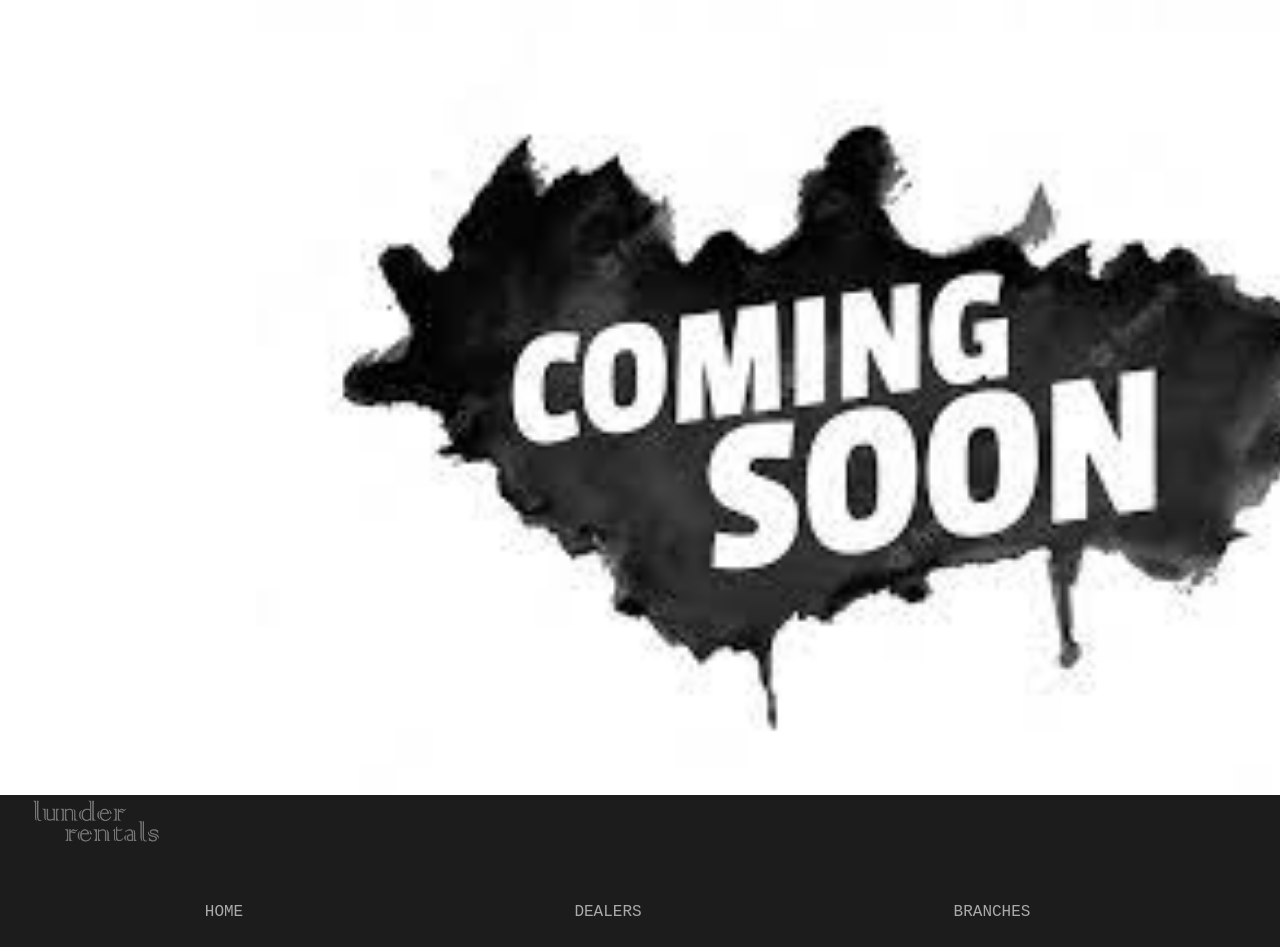
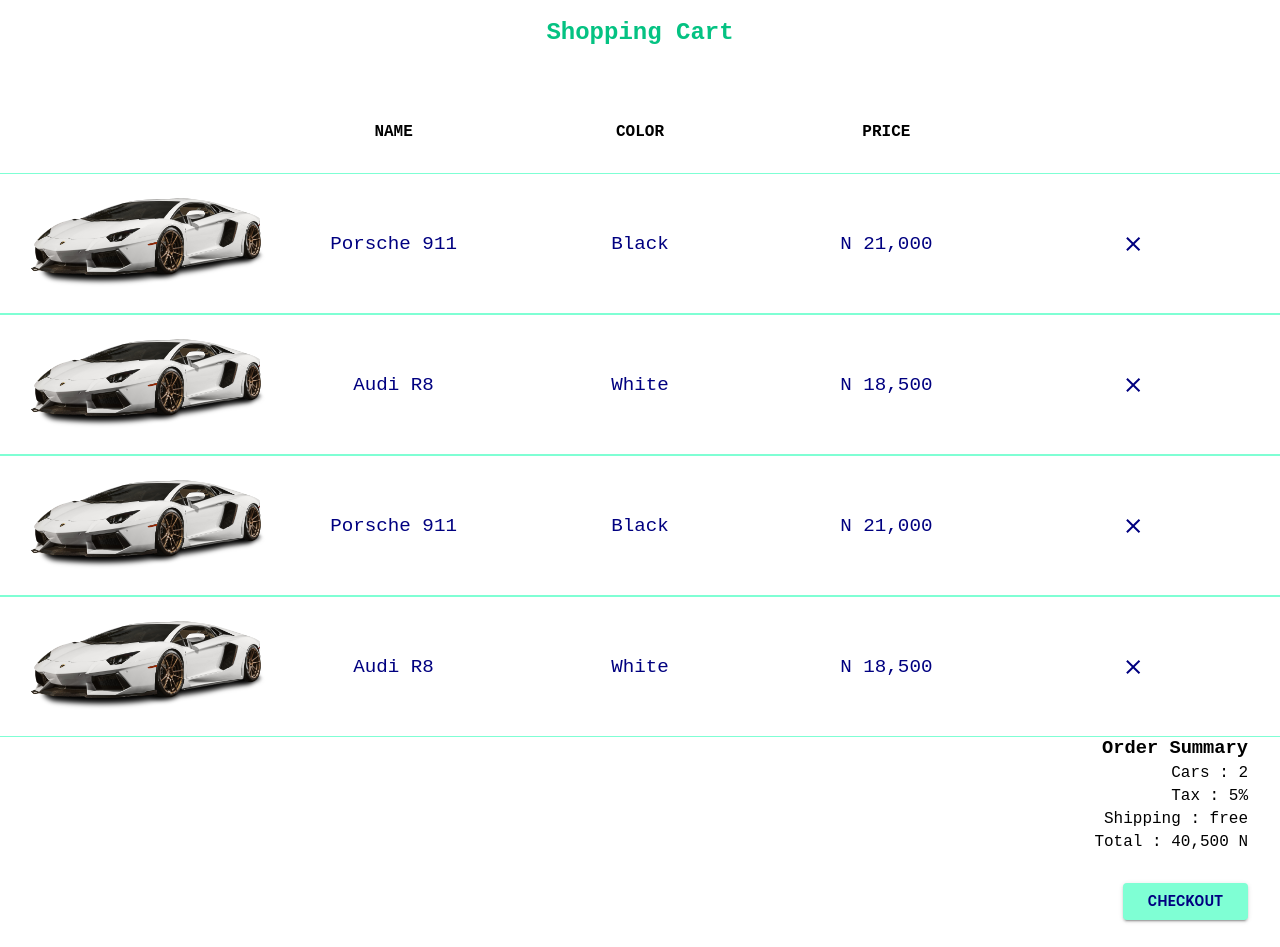
Before and after one commit to dhani-el/LunderRentals-2.0, a React (Vite) app: page /cart in a window 1280 px wide. Shown: the part 100-1047 px from the top of the page. Built offline with nearby package versions, Linux system fonts and the light colour scheme.

Commit message:
create cart page

```diff
--- /dev/null
+++ b/src/Cart/Jsx/component.jsx
@@ -0,0 +1,48 @@
+import { Close } from "@mui/icons-material";
+import productImage from "/imageOne.png";
+import { Button } from "@mui/material";
+
+
+export function ListOfCartItems({cartItems}){
+    return <div id="cartItemsCard" >
+        <ListHeader/>
+        {cartItems.map(function(item){
+            return <SingleCartItem itemDetails={item}/>
+        })}
+    </div>
+}
+
+function ListHeader(){
+    return <div id="listHeader">
+        <p></p>
+        <p>NAME</p>
+        <p>COLOR</p>
+        <p>PRICE</p>
+        <p></p>
+    </div>
+}
+
+function SingleCartItem({itemDetails}){
+    return <div id="singleCartItemCard">
+            <div id="cartItemImage">
+                <img src= {productImage} />
+            </div>
+            <div id="itemDetails">
+                <p>{itemDetails.name}</p>
+                <p>{itemDetails.color}</p>
+                <p>N {itemDetails.price}</p>
+            </div>
+            <Close id = "closeIcon" />
+    </div>
+}
+
+export function OrderSummary({summaryDetails}){
+    return <div id="summaryContainer" >
+        <h3>Order Summary</h3>
+        <div>Cars : {summaryDetails.count}</div>
+        <div>Tax : {summaryDetails.tax}%</div>
+        <div>Shipping : {summaryDetails.shipping}</div>
+        <div>Total : {summaryDetails.total} N</div>
+        <Button variant="contained" >Checkout</Button>
+    </div>
+}
--- /dev/null
+++ b/src/Cart/Jsx/index.jsx
@@ -0,0 +1,18 @@
+
+import { ListOfCartItems, OrderSummary} from "./component";
+import  "../Styles/index.css";
+
+
+
+
+function Cart(){
+
+    return <div id="cartBackground">
+        <h2>Shopping Car<span>t</span></h2>
+        <ListOfCartItems cartItems={[{name:"Porsche 911", color:"Black",price:"21,000"},{name:"Audi R8", color:"White",price:"18,500"},{name:"Porsche 911", color:"Black",price:"21,000"},{name:"Audi R8", color:"White",price:"18,500"}]} />
+        <OrderSummary summaryDetails={{count:"2", tax:"5", shipping:"free",total:"40,500"}}/>
+    </div>
+}
+
+
+export default Cart
--- /dev/null
+++ b/src/Cart/Styles/index.css
@@ -0,0 +1,77 @@
+#cartBackground {
+  min-height: 100vh;
+  color: black;
+}
+#cartBackground h2 {
+  text-align: center;
+  padding-bottom: 3.2em;
+  padding-top: 1em;
+  color: rgb(4, 194, 130);
+}
+#cartBackground h2 span {
+  color: rgb(4, 194, 130);
+}
+
+#listHeader {
+  display: flex;
+  color: black;
+  width: 100%;
+  font-weight: 900;
+  padding: 0em 1.5em;
+  padding-bottom: 2em;
+}
+#listHeader p {
+  display: block;
+  width: 20%;
+  text-align: center;
+}
+
+#singleCartItemCard {
+  display: flex;
+  color: navy;
+  width: 100%;
+  align-items: center;
+  padding: 1em 1.5em;
+  border-bottom: 0.02em aquamarine solid;
+  border-top: 0.02em aquamarine solid;
+}
+#singleCartItemCard #itemDetails {
+  display: flex;
+  width: 60%;
+  justify-content: space-between;
+}
+#singleCartItemCard #itemDetails p {
+  width: 33.3333333333%;
+  text-align: center;
+  font-size: 1.2em;
+  font-weight: 500;
+}
+#singleCartItemCard #cartItemImage {
+  width: 20%;
+  height: auto;
+}
+#singleCartItemCard #cartItemImage img {
+  width: 100%;
+  height: 100%;
+}
+#singleCartItemCard #closeIcon {
+  width: 20%;
+  text-align: center;
+}
+
+#summaryContainer {
+  width: 100%;
+  display: flex;
+  padding-right: 2em;
+  flex-direction: column;
+  align-items: end;
+  padding-bottom: 4em;
+  gap: 0.3em;
+}
+#summaryContainer button {
+  margin-top: 2em;
+  background-color: aquamarine;
+  color: navy;
+  font-weight: 700;
+  width: 10%;
+}/*# sourceMappingURL=index.css.map */
--- /dev/null
+++ b/src/Cart/Styles/index.scss
@@ -0,0 +1,81 @@
+
+
+#cartBackground{
+    min-height: 100vh;
+    color: black;
+    h2{
+        text-align: center;
+        padding-bottom: 3.2em;
+        padding-top: 1em;
+        color: rgb(4, 194, 130);
+        span{
+            color: rgb(4, 194, 130);
+        }
+    }
+}
+
+#listHeader{
+    display: flex;
+    color: black;
+    width: 100%;
+    font-weight: 900;
+    padding: 0em 1.5em;
+    padding-bottom: 2em;
+    p{
+        display: block;
+        width: 20%;
+        text-align: center;
+    }
+}
+
+#singleCartItemCard{
+    display: flex;
+    color: navy;
+    width: 100%;
+    align-items: center;
+    padding: 1em 1.5em;
+    border-bottom: 0.02em aquamarine solid;
+    border-top: 0.02em aquamarine solid;
+
+    #itemDetails{
+        display: flex;
+        width: 60%;
+        justify-content: space-between;
+        p{
+            width: calc(100% / 3);
+            text-align: center;
+            font-size: 1.2em;
+            font-weight: 500;
+        }
+    }
+    #cartItemImage{
+        width: 20%;
+        height: auto;
+        img{
+            width: 100%;
+            height: 100%;
+        }
+    }
+    #closeIcon{
+        width: 20%;
+        text-align: center;
+    }
+}
+
+#summaryContainer{
+   width: 100%;
+   display: flex;
+   padding-right: 2em;
+   flex-direction: column;
+   align-items: end;
+   padding-bottom: 4em;
+   gap: 0.3em;
+   button{
+    margin-top: 2em;
+    background-color:aquamarine ;
+    color: navy;
+    font-weight: 700;
+    width: 10%;
+   }
+
+}
--- /dev/null
+++ b/src/Checkout/Jsx/index.jsx
@@ -0,0 +1,6 @@
+
+
+
+export default function Checkout(){
+
+}
```
Also changed, not shown: src/App.jsx (+13 -3 lines), src/Checkout/Jsx/components.jsx (added), src/Checkout/Styles/inde.scss (added), 1 other file (tests, documents, lock files or other folders).
